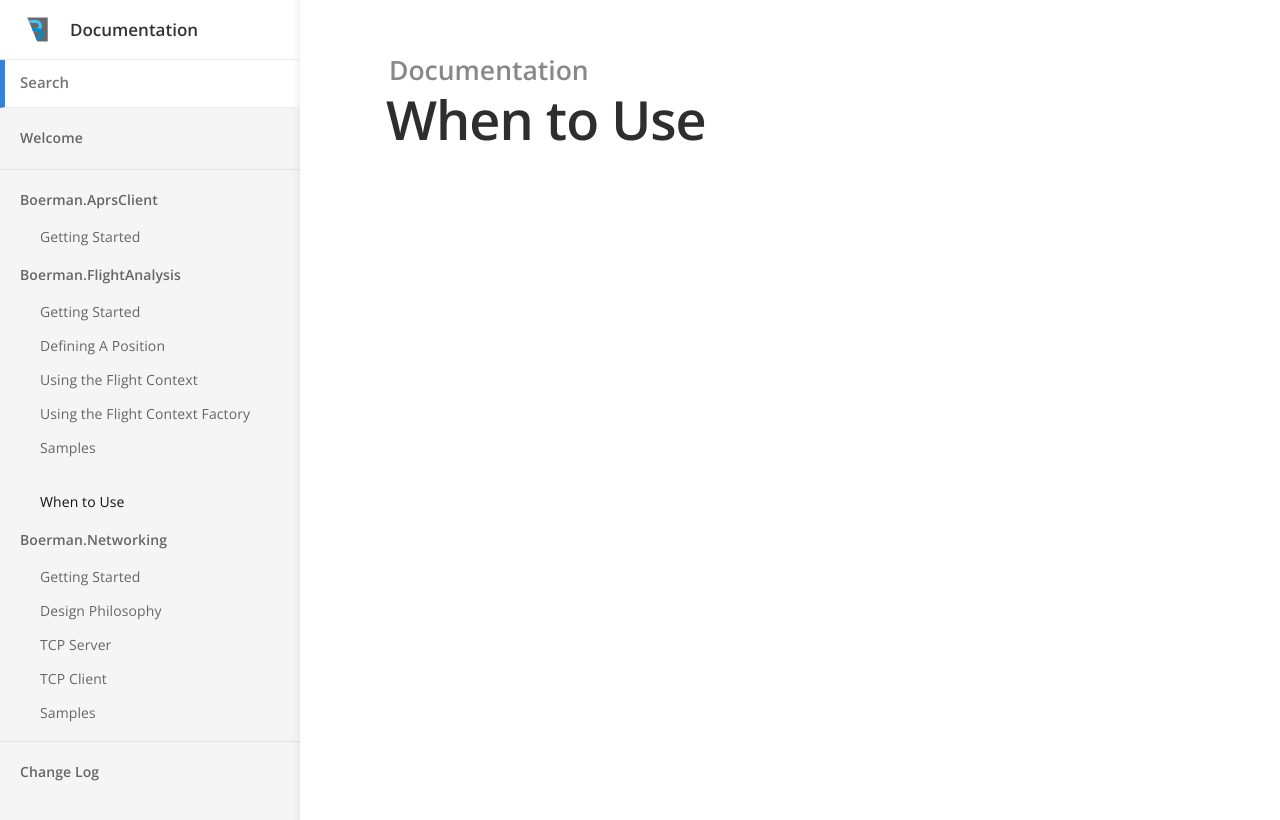
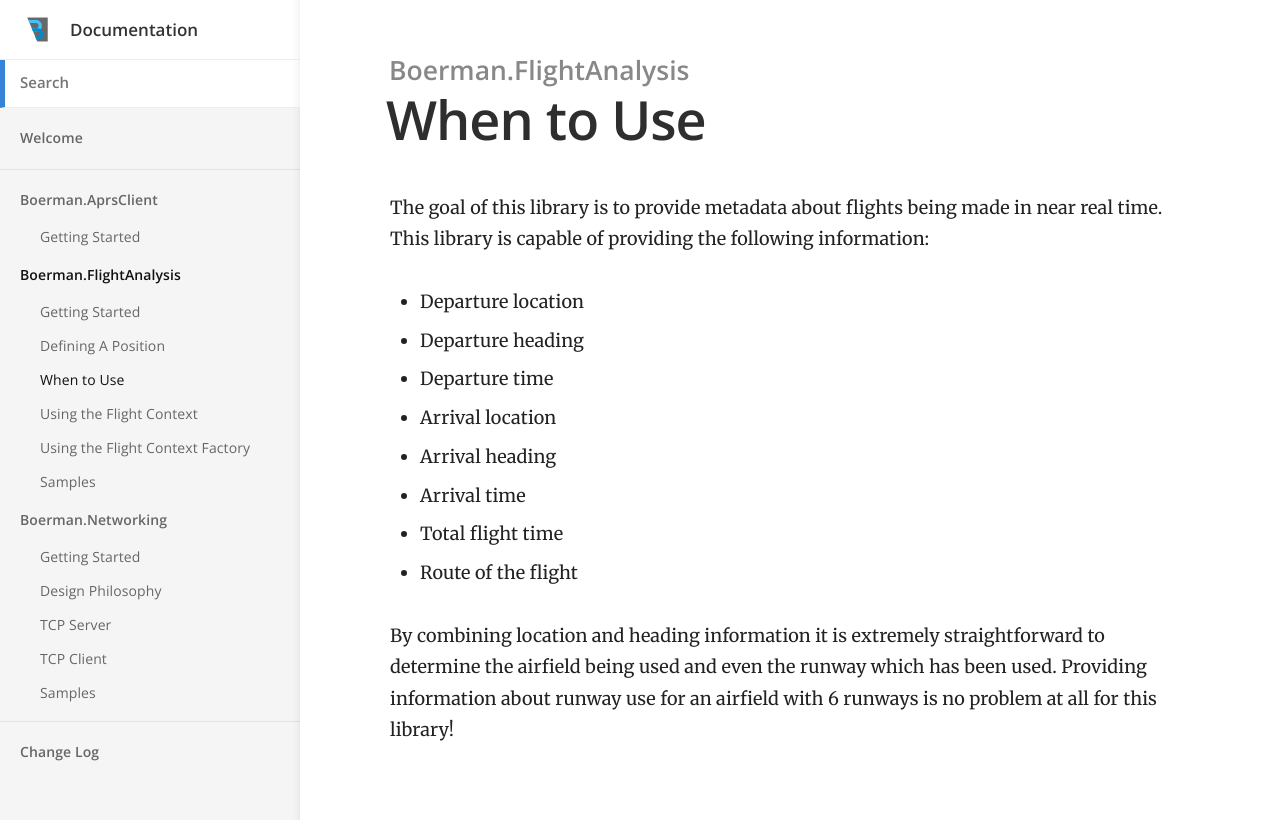
Before and after one commit to Boerman/docs, a Jekyll site: the page built from _docs/Libraries/FlightAnalysis/when-to-use.md, in a window 1280 px wide. Shown: the top 820 px of the page. Built offline with Jekyll 4.4.1, drawn with Linux system fonts in a browser that asks for light colours.

Commit message:
Updated '_docs/Libraries/FlightAnalysis/when-to-use.md' via CloudCannon

```diff
--- a/_docs/Libraries/FlightAnalysis/when-to-use.md
+++ b/_docs/Libraries/FlightAnalysis/when-to-use.md
@@ -1,5 +1,19 @@
 ---
 title: When to Use
-category:
-order: 1
+category: Boerman.FlightAnalysis
+order: 2
 ---
+
+
+The goal of this library is to provide metadata about flights being made in near real time. This library is capable of providing the following information:
+
+* Departure location
+* Departure heading
+* Departure time
+* Arrival location
+* Arrival heading
+* Arrival time
+* Total flight time
+* Route of the flight
+
+By combining location and heading information it is extremely straightforward to determine the airfield being used and even the runway which has been used. Providing information about runway use for an airfield with 6 runways is no problem at all for this library!
```
